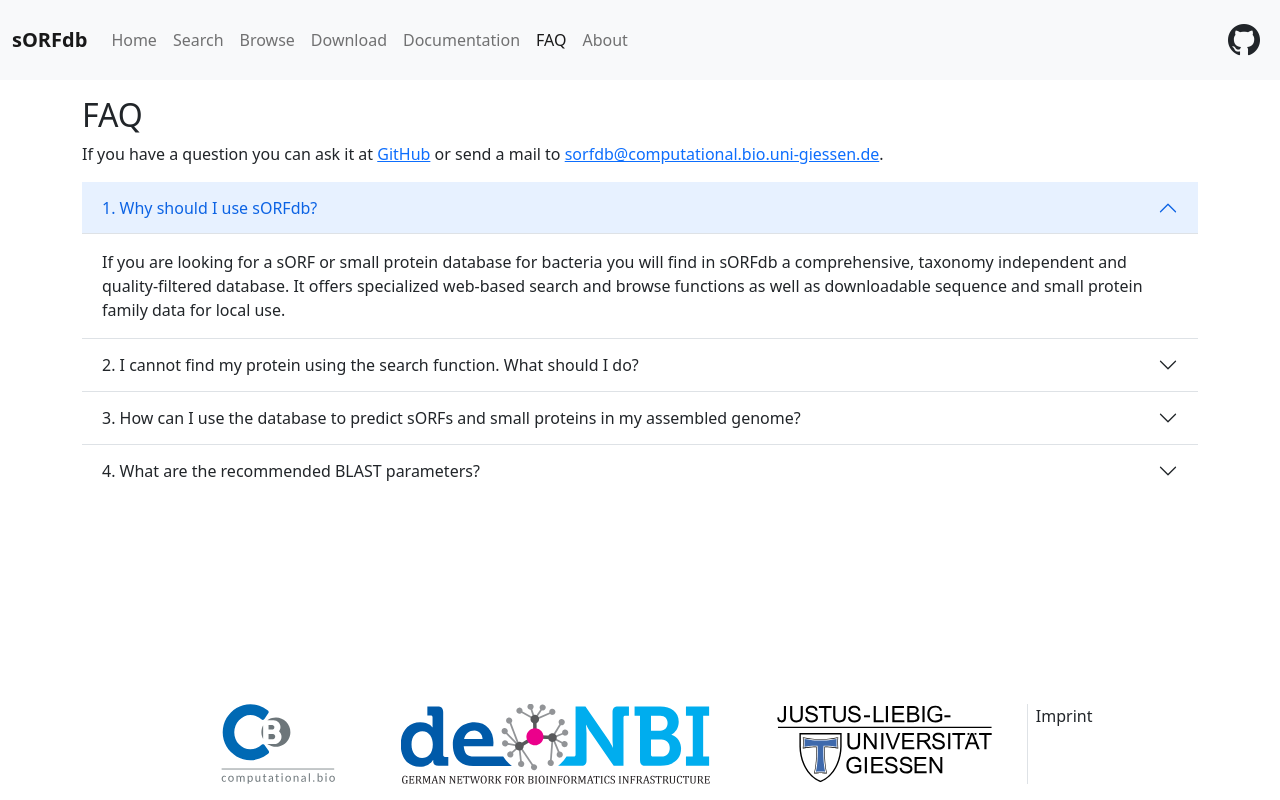
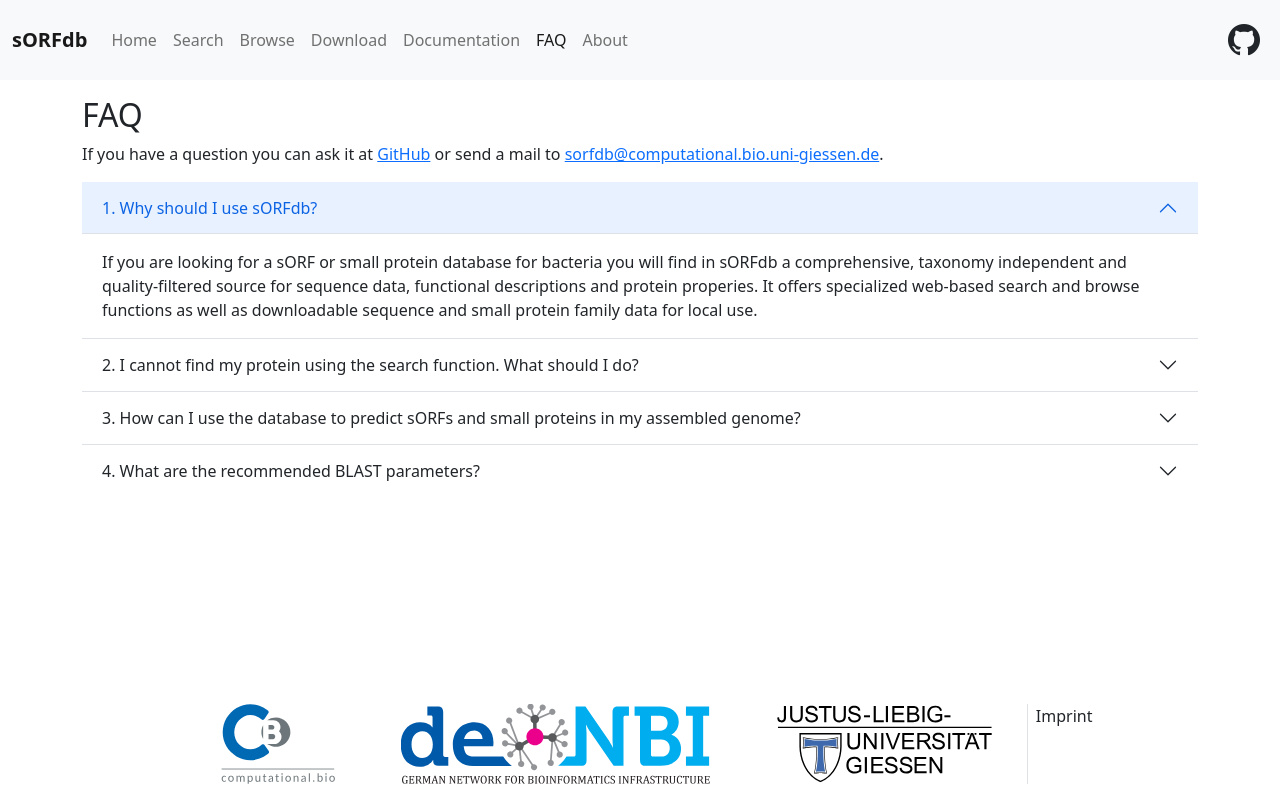
Before and after one commit to jhahnfeld/sorfdb-web, a Vue app: page /faq in a window 1280 px wide. Built offline with nearby package versions, Linux system fonts and the light colour scheme.

Commit message:
Improve FAQ

```diff
--- a/src/views/FaqView.vue
+++ b/src/views/FaqView.vue
@@ -36,9 +36,10 @@
           <div class="accordion-body">
             If you are looking for a sORF or small protein database for bacteria
             you will find in sORFdb a comprehensive, taxonomy independent and
-            quality-filtered database. It offers specialized web-based search
-            and browse functions as well as downloadable sequence and small
-            protein family data for local use.
+            quality-filtered source for sequence data, functional descriptions
+            and protein properies. It offers specialized web-based search and
+            browse functions as well as downloadable sequence and small protein
+            family data for local use.
           </div>
         </div>
       </div>
```
